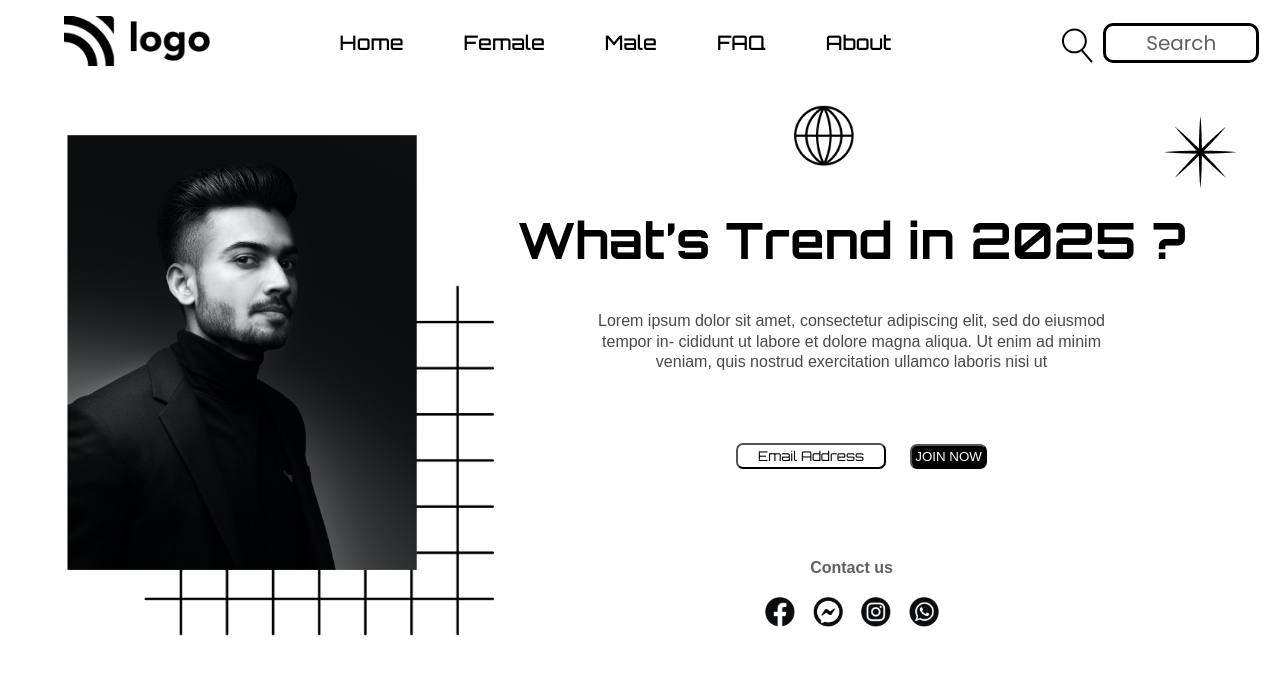
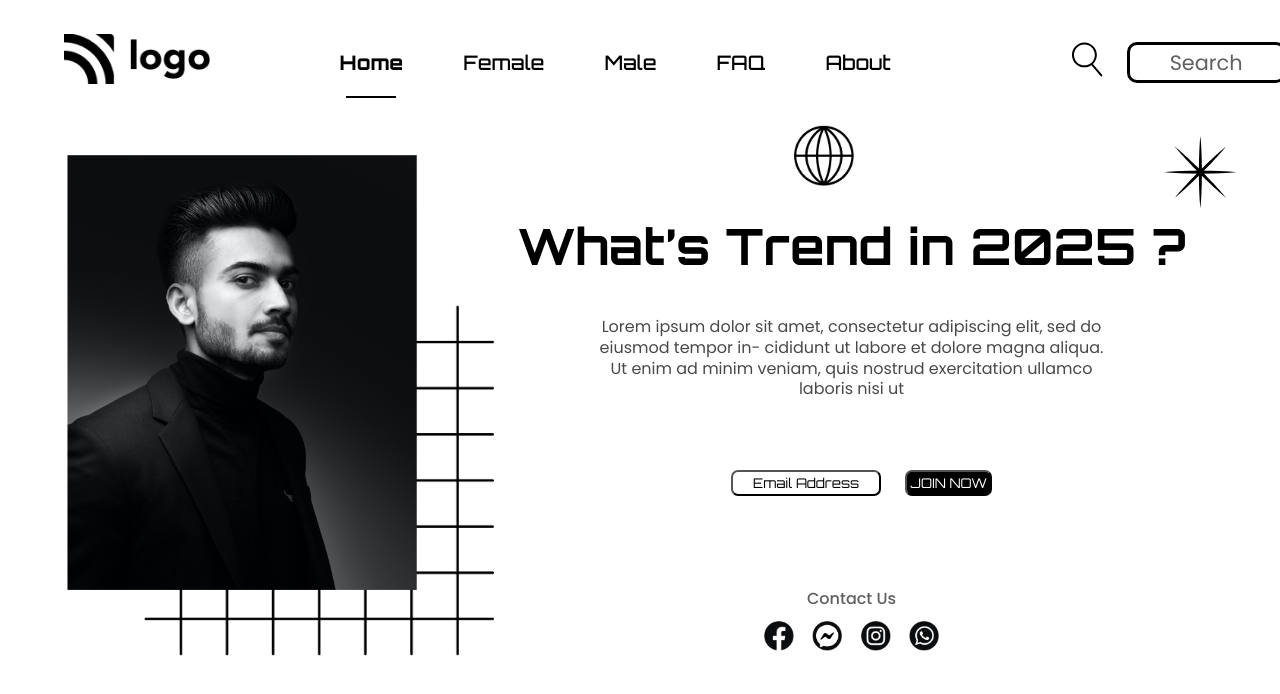
Before and after one commit to rakshitkoyani/Landing-page-1, a website: page index.html in a window 1280 px wide. Drawn offline with Linux system fonts and the light colour scheme.

Commit message:
style is changed

```diff
--- a/index.html
+++ b/index.html
@@ -90,7 +90,7 @@
             <button class="button-join">JOIN NOW</button>
           </div>
           <div>
-            <h4 class="contact-heading">Contact us</h4>
+            <h4 class="contact-heading">Contact Us</h4>
             <div class="icons">
               <span>
                 <img src="/assets/Group.png" alt="facebook-icon" />
--- a/style.css
+++ b/style.css
@@ -2,12 +2,20 @@
   margin: 0;
   padding: 0;
   box-sizing: border-box;
-  /* font-family: 'poppins', sans-serif; */
+  font-family: 'poppins', sans-serif;
+
 }
 
 .container {
-  margin: 0 5%;
+  padding: 20px 5%;
+}
 
+/* fonts */
+li,
+.hero-heading,
+.button-join,
+.button-email {
+  font-family: 'orbitron', sans-serif;
 }
 
 .logo {
@@ -16,7 +24,6 @@
 }
 
 nav {
-  position: relative;
   display: flex;
   flex-direction: row;
   justify-content: space-between;
@@ -26,7 +33,6 @@ nav {
 .list {
   display: flex;
   padding-right: 150px;
-  font-family: 'Orbitron', sans-serif;
 
 }
 
@@ -35,40 +41,41 @@ nav {
   font-weight: 500;
   font-size: 20px;
   list-style-type: none;
+}
 
+nav div ul li:first-child {
+  font-weight: 900;
+}
+
+/* underline first child  */
+nav div ul li:first-child::after {
+  content: "";
+  height: 2px;
+  width: 50px;
+  background-color: #000;
+  position: absolute;
+  top: 12%;
+  left: 27%;
 }
 
 .list-item:hover {
-  font-weight: 900;
   cursor: pointer;
-  border-bottom: 2px solid #000000;
 }
 
-.button-group {
-  position: relative;
-  right: 0;
+nav .button-group {
   display: flex;
   flex-direction: row;
+  margin-right: 50px;
 }
 
-.button-group .search-icon {
-  position: relative;
-  height: 30px;
-  top: 5px;
-  right: 10px;
-  padding: auto 5px;
-
-}
-
-.button-group .nav-button {
-  font-size: 20px;
-  font-family: 'Poppins';
+.nav-button {
+  font-size: 1.3em;
   padding: 2px 40px;
   border-radius: 10px;
   border: 3px solid black;
   background-color: #ffffff;
   color: #615f5f;
-  cursor: pointer;
+  margin-left: 15%;
 }
 
 
@@ -93,16 +100,14 @@ h1.hero-heading {
   position: relative;
   margin-bottom: 40px;
   font-size: 50px;
-  font-family: "orbitron";
   margin-top: 50px;
 }
 
 .hero-description {
   position: relative;
-  font-family: sans-serif;
   text-align: center;
   font-size: medium;
-  padding: 0 110px;
+  margin: 0 110px;
   line-height: 1.3;
   color: #4a4848;
 }
@@ -114,7 +119,6 @@ h1.hero-heading {
   padding: 3px 20px;
   border-radius: 7px;
   background-color: #fff;
-  font-family: Orbitron;
 }
 
 .button-join {
@@ -127,16 +131,21 @@ h1.hero-heading {
   background-color: #000000;
 }
 
+button {
+  cursor: pointer;
+
+}
+
 .contact-heading {
   position: relative;
   top: 160px;
-  font-family: sans-serif;
   color: #615f5f;
+  font-weight: 500;
 }
 
 .icons {
   position: relative;
-  top: 180px;
+  top: 170px;
 }
 
 .icons img {
@@ -144,7 +153,19 @@ h1.hero-heading {
   margin: auto 7px;
 }
 
+.icons img:hover,
+.logo:hover {
+  cursor: pointer;
+  opacity: 0.5;
 
+}
+
+.globe-pattern:hover,
+.start-pattern:hover {
+  cursor: pointer;
+  opacity: 0.5;
+
+}
 
 span .square-pattern {
   position: absolute;
```
